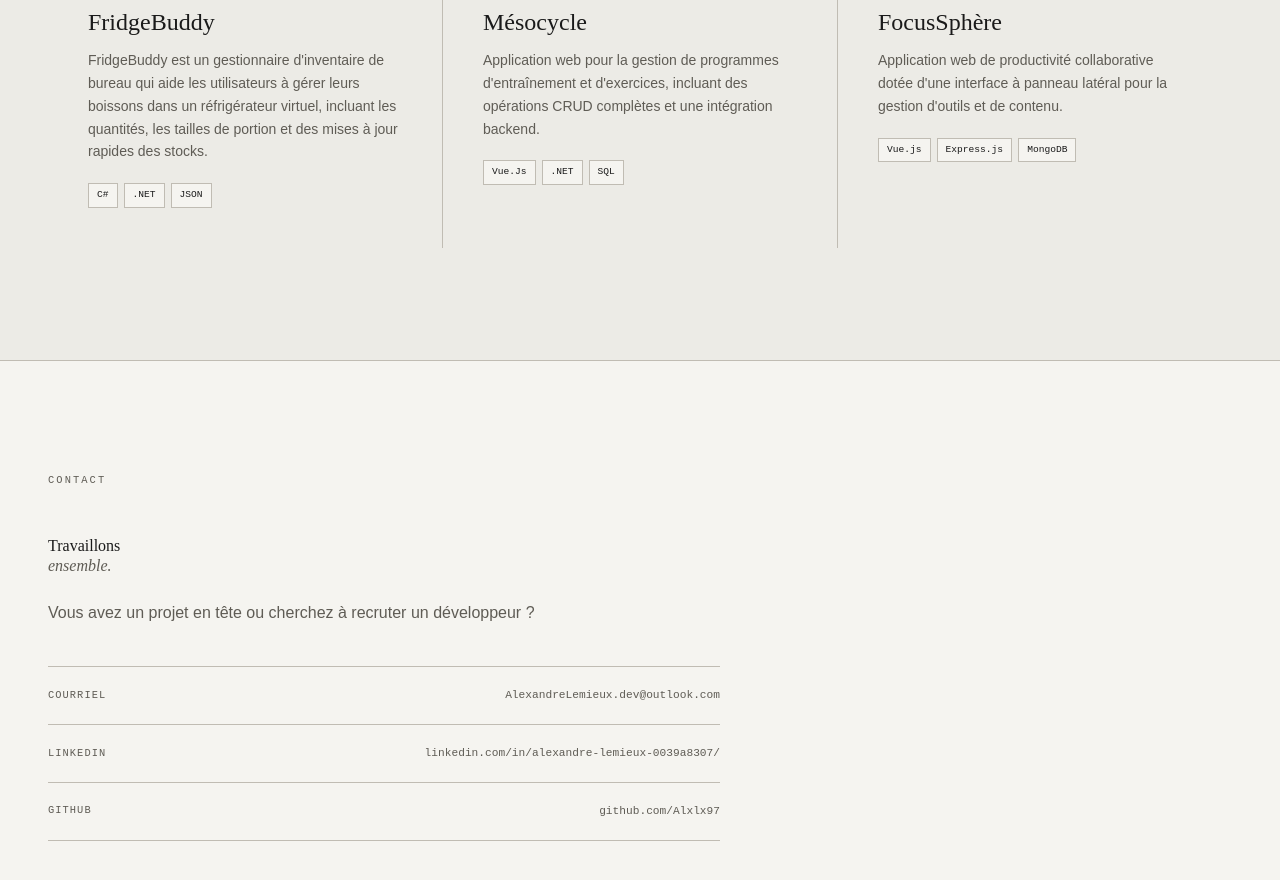
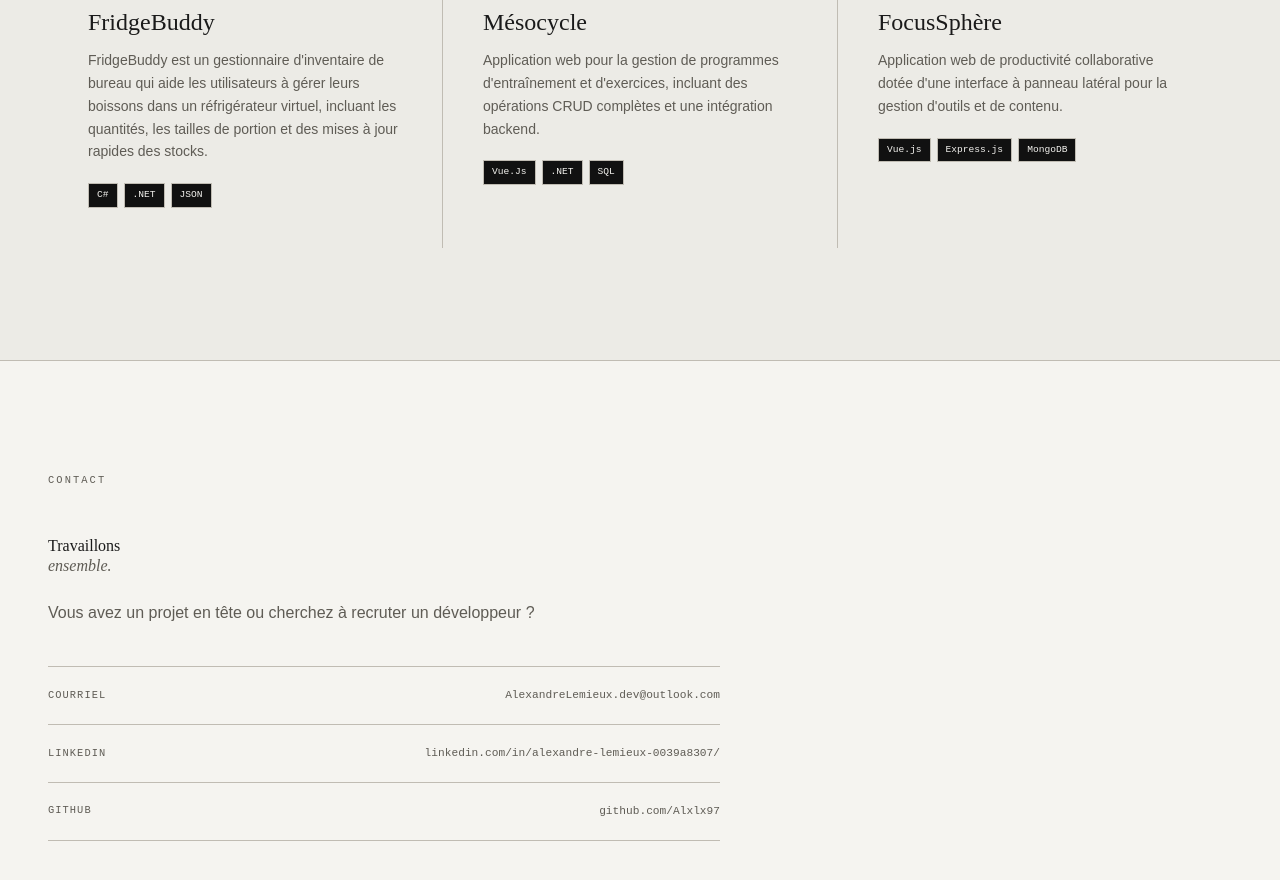
Before and after one commit to Alxlx97/Portfolio, a React (Vite) app: page / in a window 1280 px wide. Shown: the part 2140-3020 px from the top of the page. Built offline with nearby package versions, Linux system fonts and the light colour scheme.

Commit message:
Changed technology boxes in the projects to black in the light mode

```diff
--- a/src/components/Projects.jsx
+++ b/src/components/Projects.jsx
@@ -89,7 +89,7 @@ function ProjectCard({project}) {
                     {project.stack.map(tag => (
                         <span
                             key={tag}
-                            className="font-mono-custom text-[0.6rem] px-2 py-1 bg-canvas border border-line text-light"
+                            className="font-mono-custom text-[0.6rem] px-2 py-1 bg-tag border border-line text-tag-ink"
                         >
               {tag}
             </span>
--- a/src/index.css
+++ b/src/index.css
@@ -19,6 +19,8 @@
     --c-subtle: 148 145 138;       /* #94918a */
     --c-muted: 168 165 157;        /* #a8a59d */
     --c-ink: 232 230 224;          /* #e8e6e0 */
+    --c-tag: 10 10 10;             /* #0a0a0a — tech tag background */
+    --c-tag-ink: 232 230 224;      /* #e8e6e0 — tech tag text */
     color-scheme: dark;
   }
   :root[data-theme="light"] {
@@ -32,6 +34,8 @@
     --c-subtle: 119 116 109;       /* #77746d */
     --c-muted: 95 92 85;           /* #5f5c55 */
     --c-ink: 26 26 26;             /* #1a1a1a */
+    --c-tag: 17 17 17;             /* #111111 — black tech tags */
+    --c-tag-ink: 245 244 240;      /* #f5f4f0 */
     color-scheme: light;
   }
   html { scroll-behavior: smooth; }
--- a/tailwind.config.js
+++ b/tailwind.config.js
@@ -17,6 +17,8 @@ export default {
         subtle: token('subtle'),            // accent italic text
         muted: token('muted'),              // body text
         ink: token('ink'),                  // primary text
+        tag: token('tag'),                  // tech tag background
+        'tag-ink': token('tag-ink'),        // tech tag text
       },
     },
   },
```
